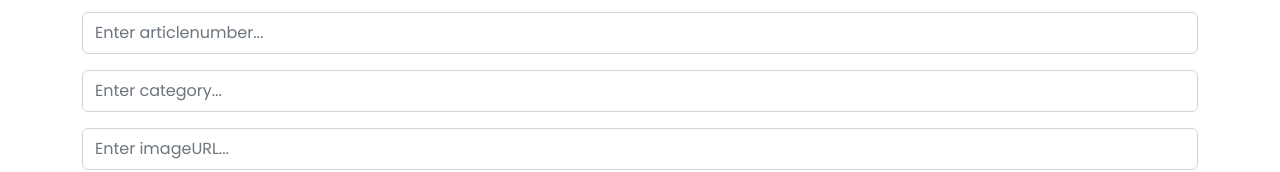
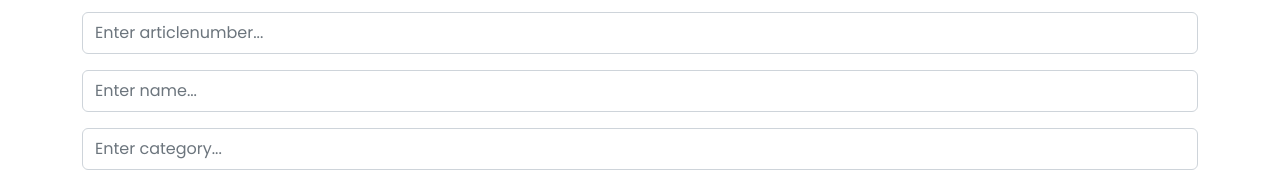
Before and after one commit to LinnRodin/TypeScript-webapp, a React (Create React App) app: page /Admin in a window 1280 px wide. Shown: the part 556-728 px from the top of the page. Built offline with nearby package versions, Linux system fonts and the light colour scheme; no server answers.

Commit message:
updated with name

```diff
--- a/src/Components/UpdateForm.tsx
+++ b/src/Components/UpdateForm.tsx
@@ -9,6 +9,7 @@ const UpdateForm = () => {
     <form onSubmit={update} className='d-grid mb-5'>
       <h3 className="display-6 mb-4">EDIT PRODUCT</h3>
       <input value={product.articleNumber} onChange={(e) => setProduct({...product, articleNumber: e.target.value})} type="text" className="form-control py-2 mb-3" placeholder='Enter articlenumber...' />
+      <input value={product.name} onChange={(e) => setProduct({...product, name: e.target.value})} type="text" className="form-control py-2 mb-3" placeholder='Enter name...' />
       <input value={product.category} onChange={(e) => setProduct({...product, category: e.target.value})} type="text" className="form-control py-2 mb-3" placeholder='Enter category...' />
       <input value={product.imageURL} onChange={(e) => setProduct({...product, imageURL: e.target.value})} type="text" className="form-control py-2 mb-3" placeholder='Enter imageURL...' />
       <input value={product.title} onChange={(e) => setProduct({...product, title: e.target.value})} type="text" className="form-control py-2 mb-3" placeholder='Enter title...' />
```
